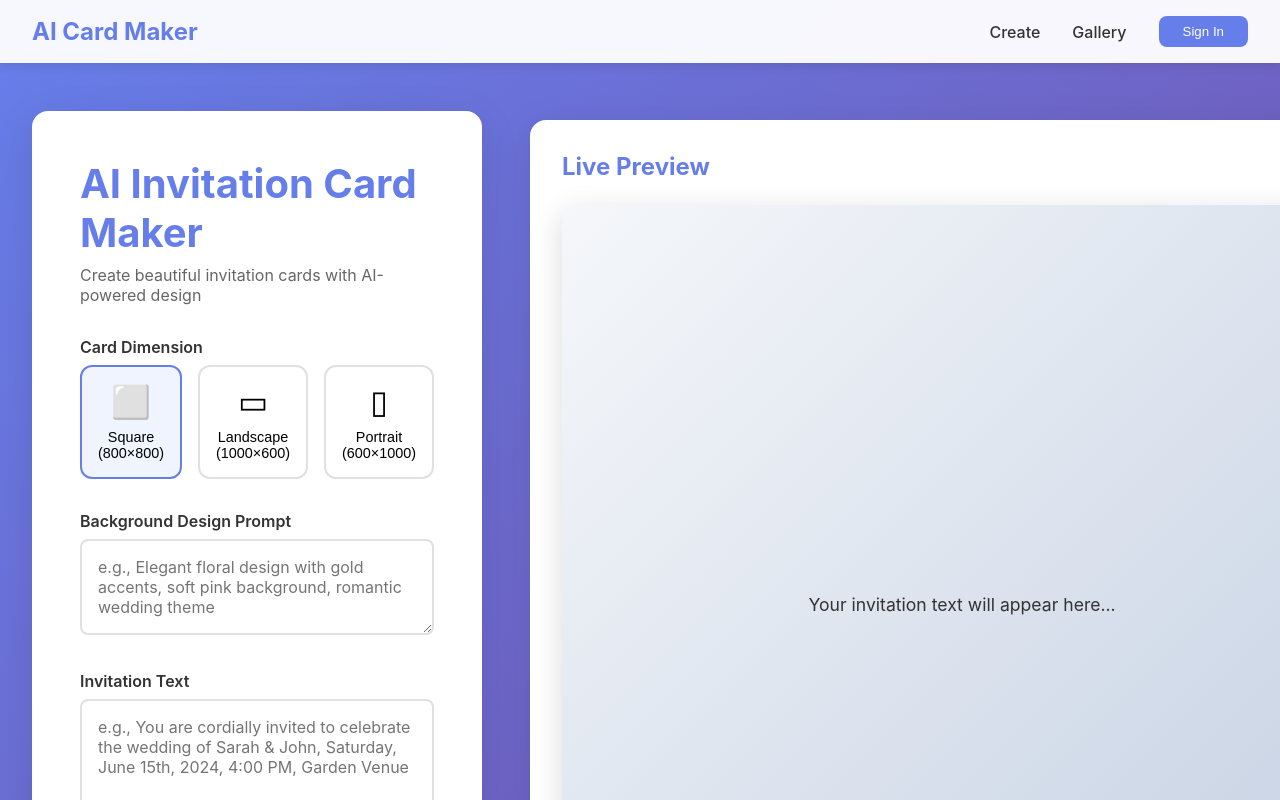
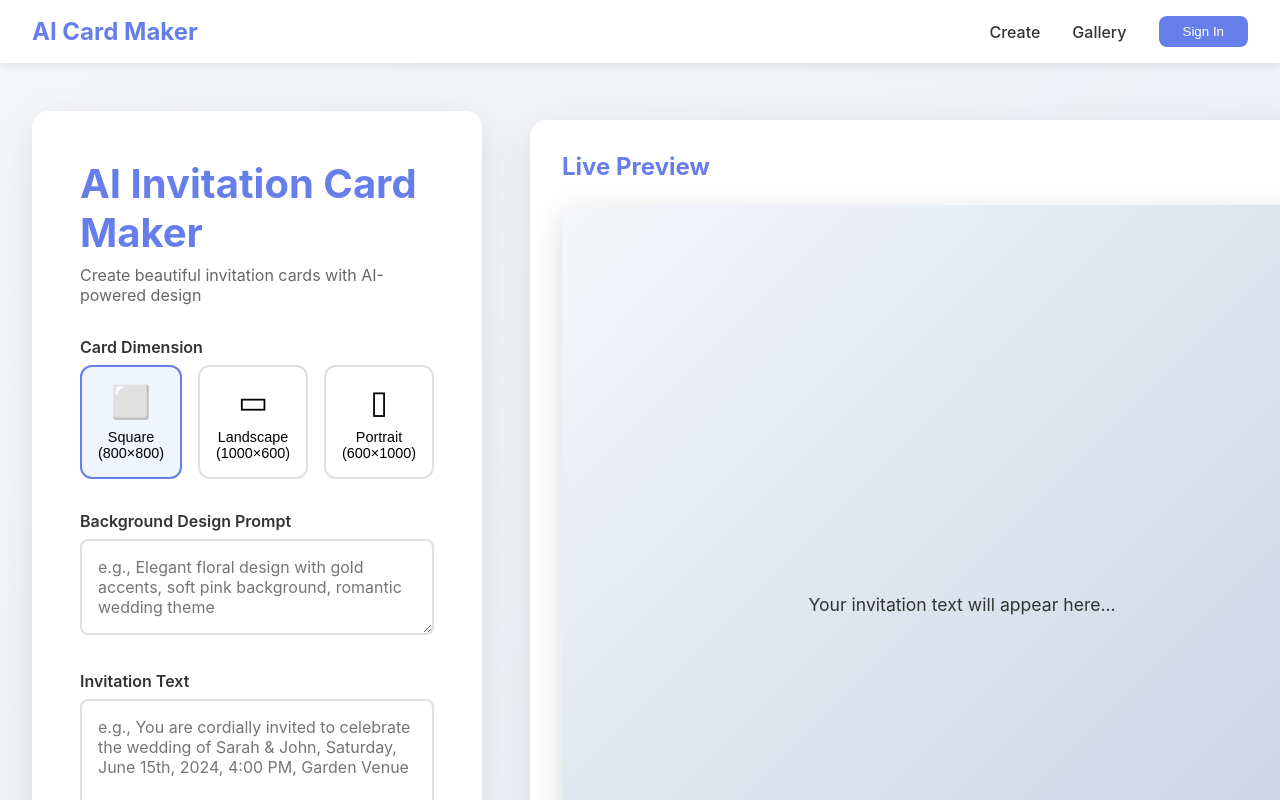
Before and after one commit to Chocovicmis/designing-2, a React (Vite) app: page / in a window 1280 px wide. Shown: the top 800 px of the page. Built offline with nearby package versions, Linux system fonts and the light colour scheme; no server answers.

Commit message:
Updated index.css

```diff
--- a/src/contexts/AuthContext.tsx
+++ b/src/contexts/AuthContext.tsx
@@ -18,6 +18,7 @@ export function AuthProvider({ children }: { children: ReactNode }) {
   const [user, setUser] = useState<User | null>(null);
   const [session, setSession] = useState<Session | null>(null);
   const [loading, setLoading] = useState(true);
+  const [isConfigured] = useState(() => isSupabaseConfigured);
 
   useEffect(() => {
     if (!supabase) {
@@ -73,7 +74,7 @@ export function AuthProvider({ children }: { children: ReactNode }) {
 
   return (
     <AuthContext.Provider
-      value={{ user, session, loading, isSupabaseConfigured, signUp, signIn, signOut }}
+      value={{ user, session, loading, isSupabaseConfigured: isConfigured, signUp, signIn, signOut }}
     >
       {children}
     </AuthContext.Provider>
--- a/src/index.css
+++ b/src/index.css
@@ -10,7 +10,7 @@ body {
     sans-serif;
   -webkit-font-smoothing: antialiased;
   -moz-osx-font-smoothing: grayscale;
-  background: linear-gradient(135deg, #667eea 0%, #764ba2 100%);
+  background: linear-gradient(135deg, #f5f7fa 0%, #e8ecf1 100%);
   min-height: 100vh;
   color: #333;
 }
```
